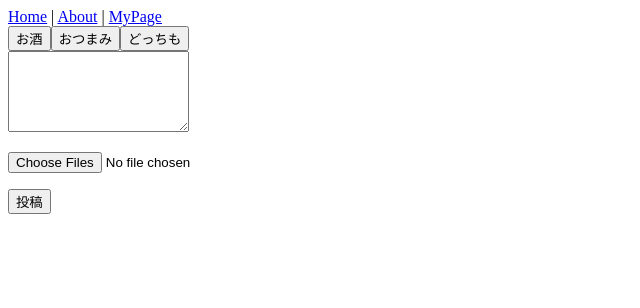
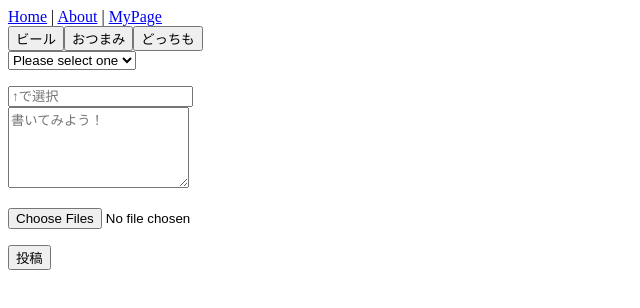
Before and after one commit to skiteam/skiapps, a Vue app: page /post in a window 1280 px wide. Shown: the top 308 px of the page, without its empty margins (0-640 px from the left). Built offline with nearby package versions, Linux system fonts and the light colour scheme.

Commit message:
ぴえん

```diff
--- a/src/components/Post.vue
+++ b/src/components/Post.vue
@@ -1,26 +1,30 @@
 <template>
  <div class="container">
     <div class="buttons">
-        <button class="alcohol">お酒</button>
-        <button class="appetizer">おつまみ</button>
-        <button class="both">どっちも</button>
+        <button v-on:click="makeTag" class="alcohol">ビール</button>
+        <button v-on:click="makeTag1" class="appetizer">おつまみ</button>
+        <button v-on:click="makeTag2" class="both">どっちも</button>
     </div>
+<select v-model="selected">
+  <option disabled value="">Please select one</option>
+  <option>#ビール</option>
+  <option>#おつまみ</option>
+  <option>#どっちも</option>
+</select>
+<p>
+<span>{{ selected }}</span>
     <div class="format">
-        <textarea type="text" rows="5" maxlength="1000" v-model="postContents" />
+        <input type="text" rows="1" maxlength="5" v-model="tagvalue" placeholder="↑で選択" />
+        <br>
+        <textarea type="text" rows="5" maxlength="1000" v-model="postContents" placeholder="書いてみよう！" />
         <p>
-        <input type="file"  ref="preview" v-on:change="selectImage" name="file" accept="image/jpeg, image/png" multiple>
-
+        <input type="file"  ref="preview" v-on:change="selectImage" name="file" accept="image/jpeg, image/png" multiple />
         <div class="picture" v-if="selectedImageUrl">
+            <!-- <img v-for="selectedImageUrl in files" :key="selectedImageUrl"> -->
             <img :src="selectedImageUrl" alt="選択された画像" class="image">
         </div>
         <div>
             <input type="submit" v-on:click="post" class="posting" value="投稿">
-
-            <!-- <textarea v-model="text"/>
-            <button v-on:click="postTweet">ツイート</button>
-             <p v-for="item in tweets" :key="item.id">
-              {{item.text}}
-            </p> -->
         </div>
     </div>
  </div>
@@ -33,18 +37,23 @@ import firebase from "firebase";
 export default {
     data() {
     return {
+      selected:"",
+      tagvalue:"",
       postContents: "",
       selectedImageUrl: "",
+      images:[],
       tweets: [],
     }
   },
   methods: {
       post(){
           const item = {
+              selected:this.selected,
               postContents:this.postContents,
               selectedImageUrl:this.selectedImageUrl,
+              photos:this.images,
           };
-              firebase.firestore().collection("tweets")
+        firebase.firestore().collection("tweets")
         .add(item)
         .then(ref => {
           this.tweets.push({
@@ -53,24 +62,26 @@ export default {
           });
         });
           },
-
-    //   postTweet() {
-    // const item = {
-    //     text:this.text
-    //   };
-    //     firebase.firestore().collection("tweets")
-    //     .add(item)
-    //     .then(ref => {
-    //       this.tweets.push({
-    //         id: ref.id,
-    //         ...item
-    //       });
-    //     });
-    //   },
       selectImage:function(){
-         console.log(this.$refs.preview.files[0])
-         const file = this.$refs.preview.files[0];
+         const file = this.$refs.preview.files[0]
          this.selectedImageUrl = URL.createObjectURL(file)
+         const Image=URL.createObjectURL(file)
+         this.images.push(Image)
+         },
+      makeTag:function(){
+          this.tagvalue=""
+          const tag="#ビール"
+          this.tagvalue=tag
+      },
+      makeTag1:function(){
+          this.tagvalue=""
+          const tag="#おつまみ"
+          this.tagvalue=tag
+      },
+      makeTag2:function(){
+          this.tagvalue=""
+          const tag="#どっちも"
+          this.tagvalue=tag
       },
    created: function(){
       firebase
@@ -95,4 +106,5 @@ export default {
 
 <style>
 
+
 </style>
--- a/src/router/index.js
+++ b/src/router/index.js
@@ -2,7 +2,7 @@ import Vue from "vue"
 import VueRouter from "vue-router"
 import Home from "../views/Home.vue"
 import About from "../views/About.vue"
-import post from "../views/post.vue"
+import post from "../views/Posting.vue"
 
 Vue.use(VueRouter)
 
```
Also changed, not shown: src/views/Posting.vue (renamed from src/views/post.vue).
